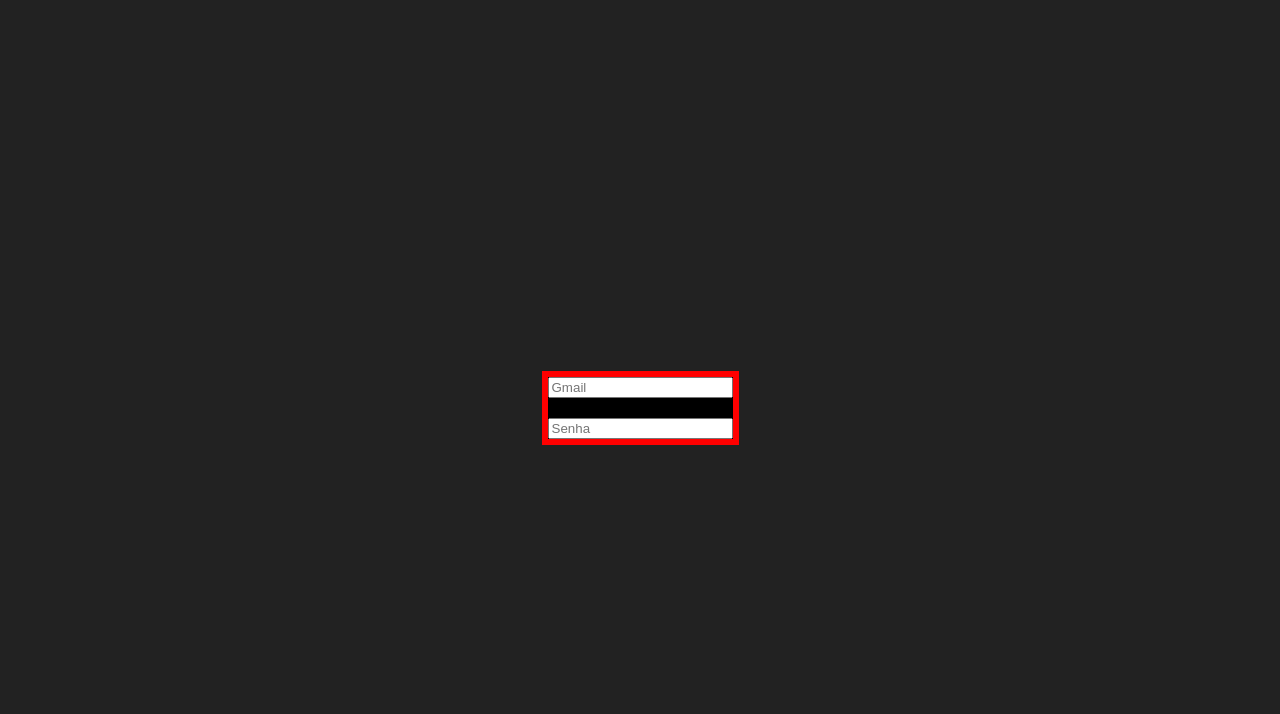
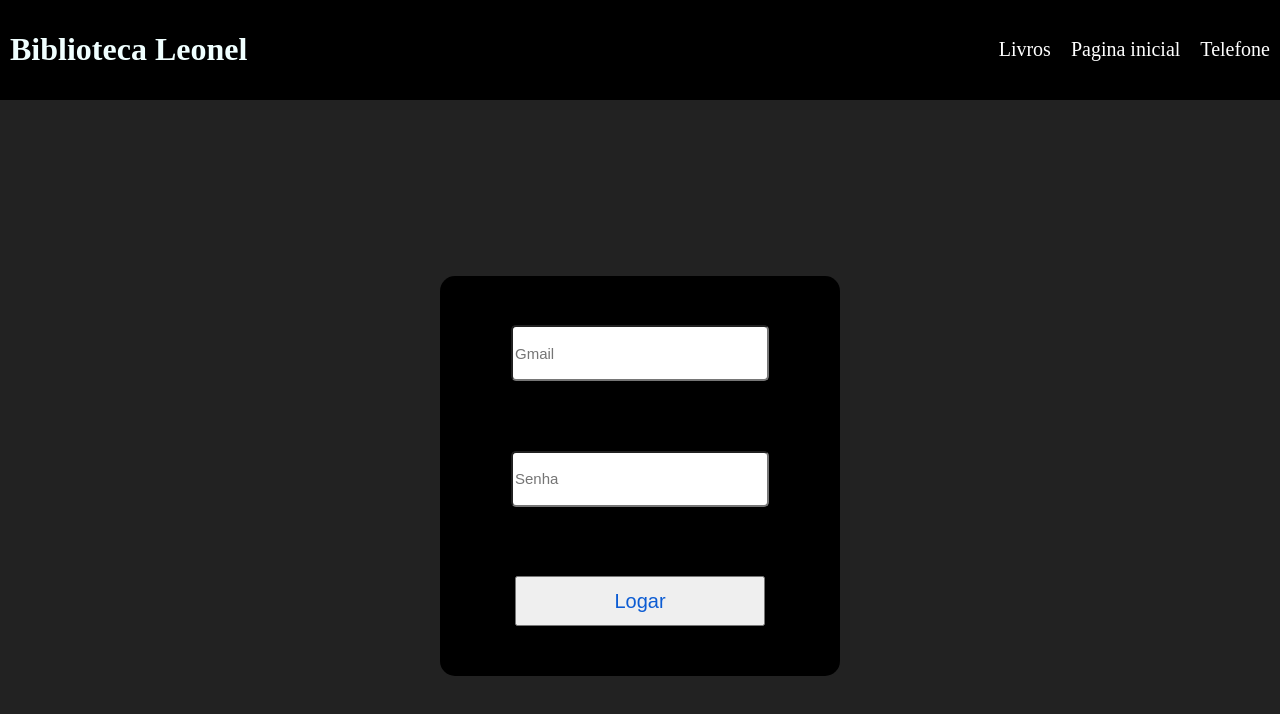
Before and after one commit to gabrielvsh/tcchtmlK, a plain HTML site: page SupergeeksK/login/login.html in a window 1280 px wide. Drawn offline with Linux system fonts and the light colour scheme.

Commit message:
Add files via upload

```diff
--- a/SupergeeksK/login/artz.css
+++ b/SupergeeksK/login/artz.css
@@ -1,17 +1,70 @@
 body{
     background-color: rgb(34 34 34);
     height: 100vh;
+    margin: 0;
+}
+h1{
+    color: azure;
+    display: flex;
+    justify-content: center;
+
+}
+a{
+    text-decoration: none;
+    display: flex;
+    color: white;
+    font-size: 20px;
+}
+a:hover{
+    color: blueviolet;
+    cursor: pointer;
+}
+header{
+    display: flex;
+    justify-content: space-between;
+    align-items: center;
+    background-color: black;
+    padding: 10px;
+
+}
+.paginas{
+    display: flex;
+    gap: 20px;
+}
+
+.login {
+
     display: flex;
     align-items: center;
-    justify-content: center;
-}
-div{
-
-    border: 6px solid red;
-    display: flex;
-    align-items: center;
-    justify-content: center;
+    justify-content: space-evenly;
     gap: 20px;
     flex-direction: column;
     background-color: black;
+    width: 400px;
+    height: 400px;
+    border-radius: 15px;
 }
+.h {
+    display: flex;
+    justify-content: center;
+    align-items: center;
+    margin-top: 22vh;
+}
+input{
+    border-radius: 5px;
+    height: 50px;
+    width: 250px;
+    font-size: 15px;
+}
+button{
+    height: 50px;
+    width: 250px;
+    font-size: 20px;
+    cursor: pointer;
+    display: flex;
+    justify-content: center;
+    align-items: center;
+}
+.button{
+    color: rgb(12, 92, 211);
+}
--- a/SupergeeksK/login/login.html
+++ b/SupergeeksK/login/login.html
@@ -7,9 +7,23 @@
     <link rel="stylesheet" href="artz.css">
 </head>
 <body>
-    <div>
+    <header>
+    <div class="title">
+    <h1>Biblioteca Leonel</h1>
+    </div>
+    <div class="paginas">
+        <a href="../livros/livros.html">Livros</a>
+        <a href="../in/index.html">Pagina inicial</a>
+        <a href="../telefone/telefone.html">Telefone</a>
+
+    </div>
+    </header>
+    <div class="h">
+    <div class="login">
         <input type="gmail" placeholder="Gmail">
         <input type="password" placeholder="Senha">
+        <button><a href="../in/index.html" class="button">Logar</a></button>
+    </div class="login">
     </div>
 </body>
 </html>
```
Also changed, not shown: SupergeeksK/livros/livros.css (+10 -1 lines), SupergeeksK/telefone/telefone.css (+6 -3 lines).
